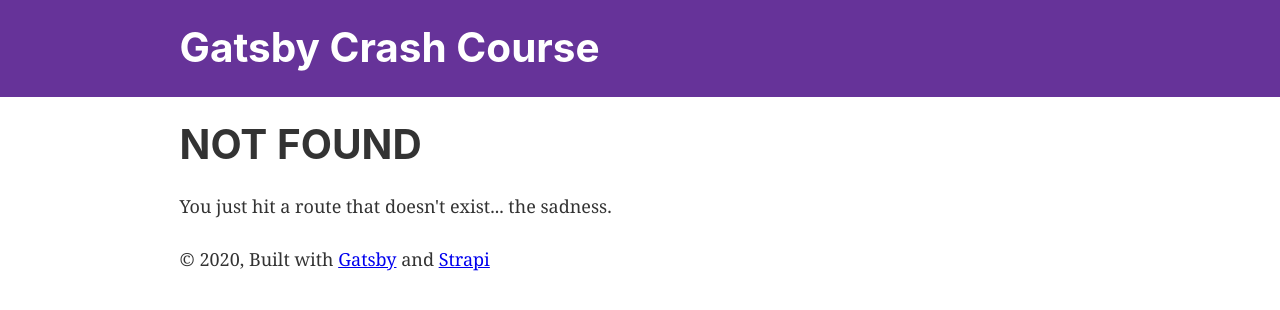
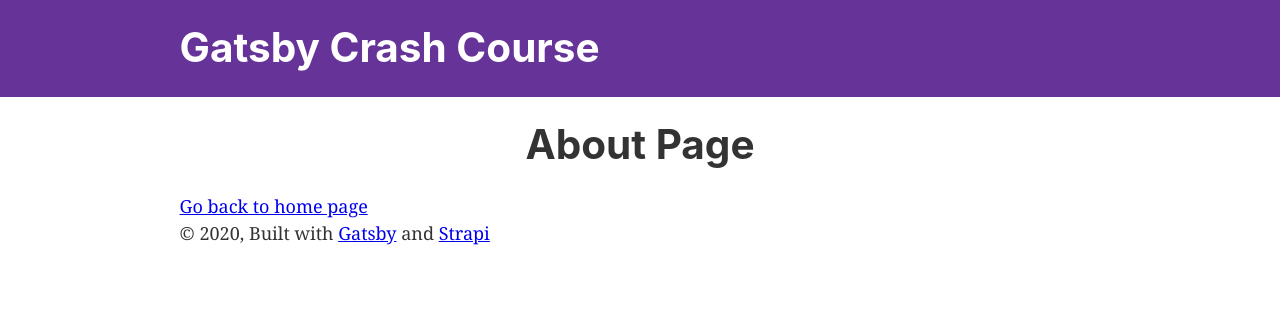
Before and after one commit to awong017/tsp-of-yams, a Gatsby site: page /about in a window 1280 px wide. Before the commit this address had no page. Built offline with nearby package versions, Linux system fonts and the light colour scheme; Gatsby itself is replaced by a stand-in of ours.

```diff
--- a/package.json
+++ b/package.json
@@ -17,7 +17,8 @@
     "prop-types": "^15.7.2",
     "react": "^16.12.0",
     "react-dom": "^16.12.0",
-    "react-helmet": "^6.0.0"
+    "react-helmet": "^6.0.0",
+    "styled-components": "^5.1.1"
   },
   "devDependencies": {
     "prettier": "2.0.5"
--- /dev/null
+++ b/src/pages/about.js
@@ -0,0 +1,21 @@
+import React from 'react'
+import { Link } from 'gatsby'
+import Layout from '../components/layout'
+import Styled from 'styled-components'
+
+const AboutDiv = Styled.div`
+    text-align: center;
+`
+
+const About = () => {
+    return (
+        <Layout>
+            <AboutDiv>
+                <h1>About Page</h1>
+            </AboutDiv>
+            <Link to='/'>Go back to home page</Link>
+        </Layout>
+    )
+}
+
+export default About;
--- a/src/pages/index.js
+++ b/src/pages/index.js
@@ -1,19 +1,13 @@
 import React from "react"
-import { Link } from "gatsby"
-
+import { Link, graphql } from "gatsby"
 import Layout from "../components/layout"
-import Image from "../components/image"
-import SEO from "../components/seo"
 
 const IndexPage = () => (
   <Layout>
-    <SEO title="Home" />
     <h1>Hi people</h1>
     <p>Welcome to your new Gatsby site.</p>
     <p>Now go build something great.</p>
-    <div style={{ maxWidth: `300px`, marginBottom: `1.45rem` }}>
-      <Image />
-    </div>
+    <Link to="/about/">About</Link> <br />
     <Link to="/page-2/">Go to page 2</Link> <br />
     <Link to="/using-typescript/">Go to "Using TypeScript"</Link>
   </Layout>
```
Also changed, not shown: 1 other file.
